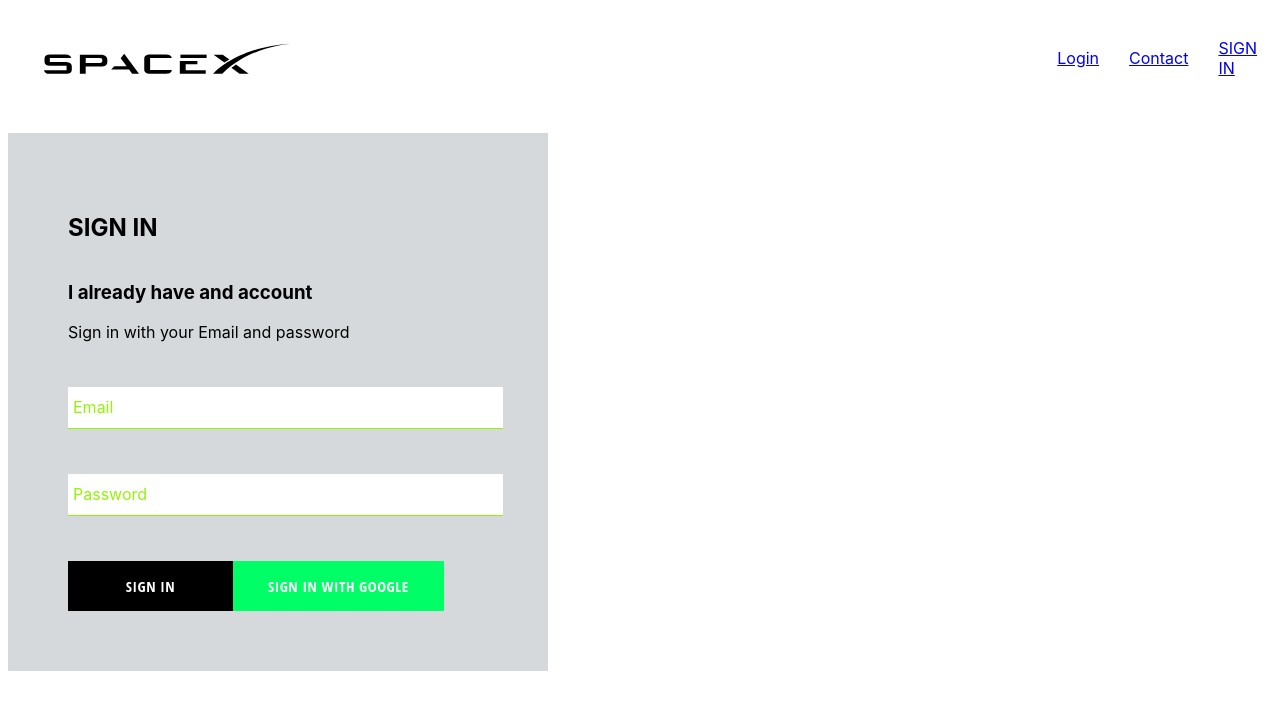
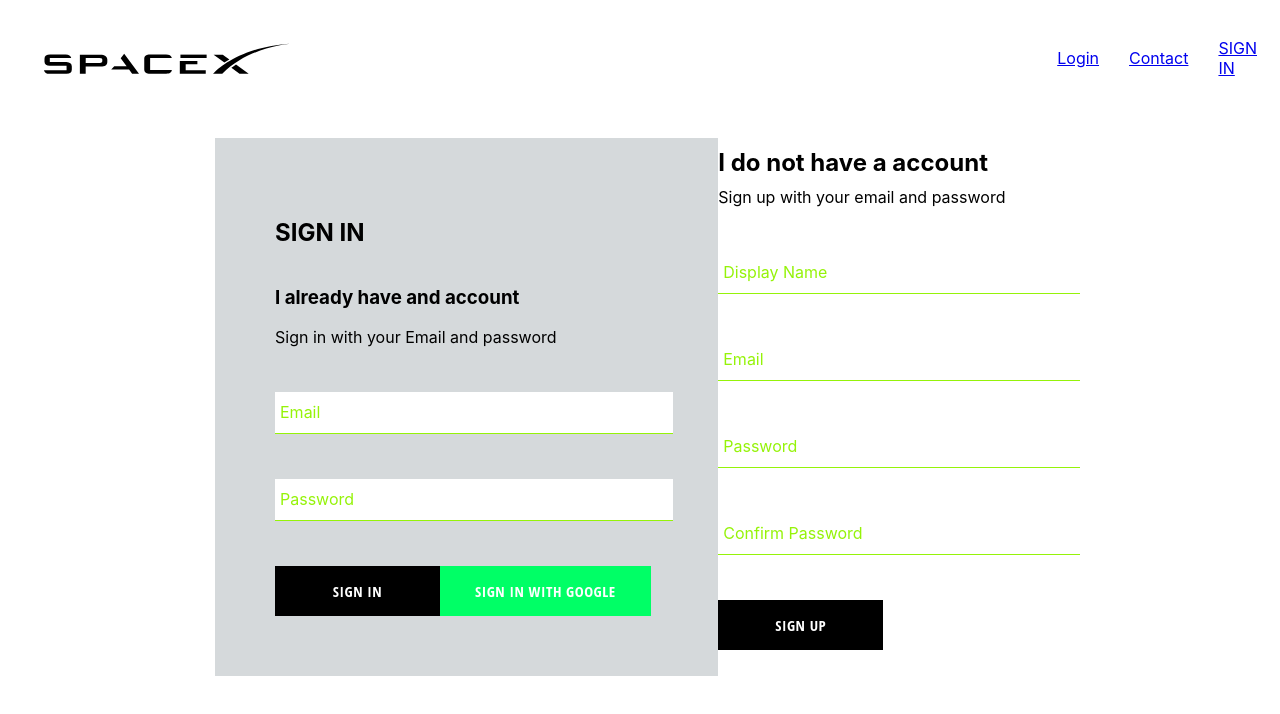
Before and after one commit to ladislavhrc219/spacex-firebase-app, a React (Create React App) app: page /login in a window 1280 px wide. Shown: the top 714 px of the page. Built offline with nearby package versions, Linux system fonts and the light colour scheme; no server answers.

Commit message:
firestore-signin-updt

```diff
--- a/src/App.js
+++ b/src/App.js
@@ -5,7 +5,7 @@
 
 import SignInSignUp from './pages/sigin-signup.pages/signin-signup.pages'
 
-import {auth} from './firebase/firebase.utils';
+import {auth, createUserProfileDocument} from './firebase/firebase.utils';
 
 class App extends React.Component {
 
@@ -20,15 +20,27 @@
   unsubscribeFromAuth = null;
   //for firebase auth
   componentDidMount() {
-    auth.onAuthStateChanged(user=>{
-      this.setState({currentUser: user});
+    this.unsubscribeFromAuth = auth.onAuthStateChanged(async userAuth =>{
+      // createUserProfileDocument(user);
+      if(userAuth){
+        const userRef = await createUserProfileDocument(userAuth);
 
-      console.log(user);
-    })
+        userRef.onSnapshot(snapShot=>{
+          // console.log(snapShot.data());
+          this.setState({
+            currentUser: {
+              id: snapShot.id,
+              ...snapShot.data()
+            }
+          });
+        });
+      }
+      this.setState({currentUser:userAuth });
+    });
   }
 
   componentWillUnmount() {
-    this. unsubscribeFromAuth();
+    this.unsubscribeFromAuth();
 
   }
 
--- /dev/null
+++ b/src/components/sign-up/sign-up.comp.jsx
@@ -0,0 +1,107 @@
+import React from 'react';
+
+import FormInput from '../form-input/form-input.comp';
+import CustomButton from '../custom-button/custom-button.comp.jsx';
+
+import { auth, createUserProfileDocument } from '../../firebase/firebase.utils';
+
+import './sign-up.styles.scss';
+
+class SignUp extends React.Component {
+  constructor() {
+    super();
+
+    this.state = {
+      displayName: '',
+      email: '',
+      password: '',
+      confirmPassword: ''
+    };
+  }
+
+  //handlesubmint asyn function
+  //get the this.state values
+  //then if statement to check the password and
+  //
+  handleSubmit = async event => {
+    event.preventDefault();
+
+    const { displayName, email, password, confirmPassword } = this.state;
+
+    if (password !== confirmPassword) {
+      alert("passwords don't match");
+      return;
+    }
+
+    try {
+      const { user } = await auth.createUserWithEmailAndPassword(
+        email,
+        password
+      );
+
+      await createUserProfileDocument(user, { displayName });
+
+      this.setState({
+        displayName: '',
+        email: '',
+        password: '',
+        confirmPassword: ''
+      });
+    } catch (error) {
+      console.error(error);
+    }
+  };
+
+  handleChange = event => {
+    const { name, value } = event.target;
+
+    this.setState({ [name]: value });
+  };
+
+  render() {
+    const { displayName, email, password, confirmPassword } = this.state;
+    return (
+      <div className='sign-up'>
+        <h2 className='title'>I do not have a account</h2>
+        <span>Sign up with your email and password</span>
+        <form className='sign-up-form' onSubmit={this.handleSubmit}>
+          <FormInput
+            type='text'
+            name='displayName'
+            value={displayName}
+            onChange={this.handleChange}
+            label='Display Name'
+            required
+          />
+          <FormInput
+            type='email'
+            name='email'
+            value={email}
+            onChange={this.handleChange}
+            label='Email'
+            required
+          />
+          <FormInput
+            type='password'
+            name='password'
+            value={password}
+            onChange={this.handleChange}
+            label='Password'
+            required
+          />
+          <FormInput
+            type='password'
+            name='confirmPassword'
+            value={confirmPassword}
+            onChange={this.handleChange}
+            label='Confirm Password'
+            required
+          />
+          <CustomButton type='submit'>SIGN UP</CustomButton>
+        </form>
+      </div>
+    );
+  }
+}
+
+export default SignUp;
--- /dev/null
+++ b/src/components/sign-up/sign-up.styles.scss
@@ -0,0 +1,10 @@
+
+.sign-up {
+    display: flex;
+    flex-direction: column;
+    width: 380px;
+
+    .title {
+      margin: 10px 0;
+    }
+  }
--- a/src/firebase/firebase.utils.js
+++ b/src/firebase/firebase.utils.js
@@ -11,8 +11,45 @@
     appId: "1:197728801807:web:87c4959e53f2c6e3993f7a"
   };
 
-// firebase.initializeApp(config);
+firebase.initializeApp(config);
 
+export const createUserProfileDocument= async(userAuth, additionalData) => {
+  if(!userAuth) return; //if userauth doesnt exist, retunt from is, same in laravel
+
+  // if(userAuth.user)
+  //we get the snapshot objsect from the referenceObject using get() methods
+  //documentREf retunrs a documentSnapshot object
+  //collection returns a querySnapshot object
+  const userRef = firestore.doc(`users/${userAuth.uid}`) //will get back the userReference
+
+
+  const snapShot = await userRef.get();
+
+  // console.log(snapShot);
+//what we want to store and use to create
+  if(!snapShot.exists) {
+    //if the snapshot doesnt exist we create data  in that place
+    const {displayName, email} = userAuth; //this is waht we want
+    const createdAt = new Date();
+    //asyncronous request to database to store this data
+    try {
+      await userRef.set({
+        displayName,
+        email,
+        createdAt,
+        ...additionalData
+      })
+    } catch (error){
+      console.log("error in database", error.message);
+    }
+    return userRef;
+
+  }
+
+}
+
+
+/////
 export const auth = firebase.auth();
 export const firestore = firebase.firestore();
 
--- a/src/pages/sigin-signup.pages/signin-signup.pages.jsx
+++ b/src/pages/sigin-signup.pages/signin-signup.pages.jsx
@@ -1,6 +1,8 @@
 import React from 'react';
 import './signin-signup.styles.scss';
 import SignIn from './../../components/sign-in/sign-in.comp';
+import SignUp from '../../components/sign-up/sign-up.comp'
+
 
 const SignInSignUp =()=>(
     <div className='sign-in-and-sign-up'>
@@ -8,6 +10,8 @@
 
 
             <SignIn/>
+
+            <SignUp/>
     </div>
 );
 
--- a/src/pages/sigin-signup.pages/signin-signup.styles.scss
+++ b/src/pages/sigin-signup.pages/signin-signup.styles.scss
@@ -1,58 +1,6 @@
-$sub-color: grey;
-$main-color: black;
-
-@mixin shrinkLabel {
-  // padding: 50px;
-  // padding: 50px;
-  top: -14px;
-  font-size: 12px;
-  color: $main-color;
+.sign-in-and-sign-up {
+  width: 850px;
+  display: flex;
+  justify-content: space-between;
+  margin: 30px auto;
 }
-
-.group {
-  // padding: 50px;
-  position: relative;
-  margin: 45px 0;
-
-  .form-input {
-    background: none;
-    background-color: white;
-    color: $sub-color;
-    font-size: 18px;
-    padding: 10px 10px 10px 5px;
-    display: block;
-    width: 100%;
-    border: none;
-    border-radius: 0;
-    border-bottom: 1px solid $sub-color;
-    margin: 25px 0;
-
-    &:focus {
-      outline: none;
-    }
-
-    &:focus ~ .form-input-label {
-      @include shrinkLabel();
-    }
-  }
-
-  input[type='password'] {
-    letter-spacing: 0.3em;
-  }
-
-  .form-input-label {
-    // padding: 50px;
-    color: $sub-color;
-    font-size: 16px;
-    font-weight: normal;
-    position: absolute;
-    pointer-events: none;
-    left: 5px;
-    top: 10px;
-    transition: 300ms ease all;
-
-    &.shrink {
-      @include shrinkLabel();
-    }
-  }
-}
```
